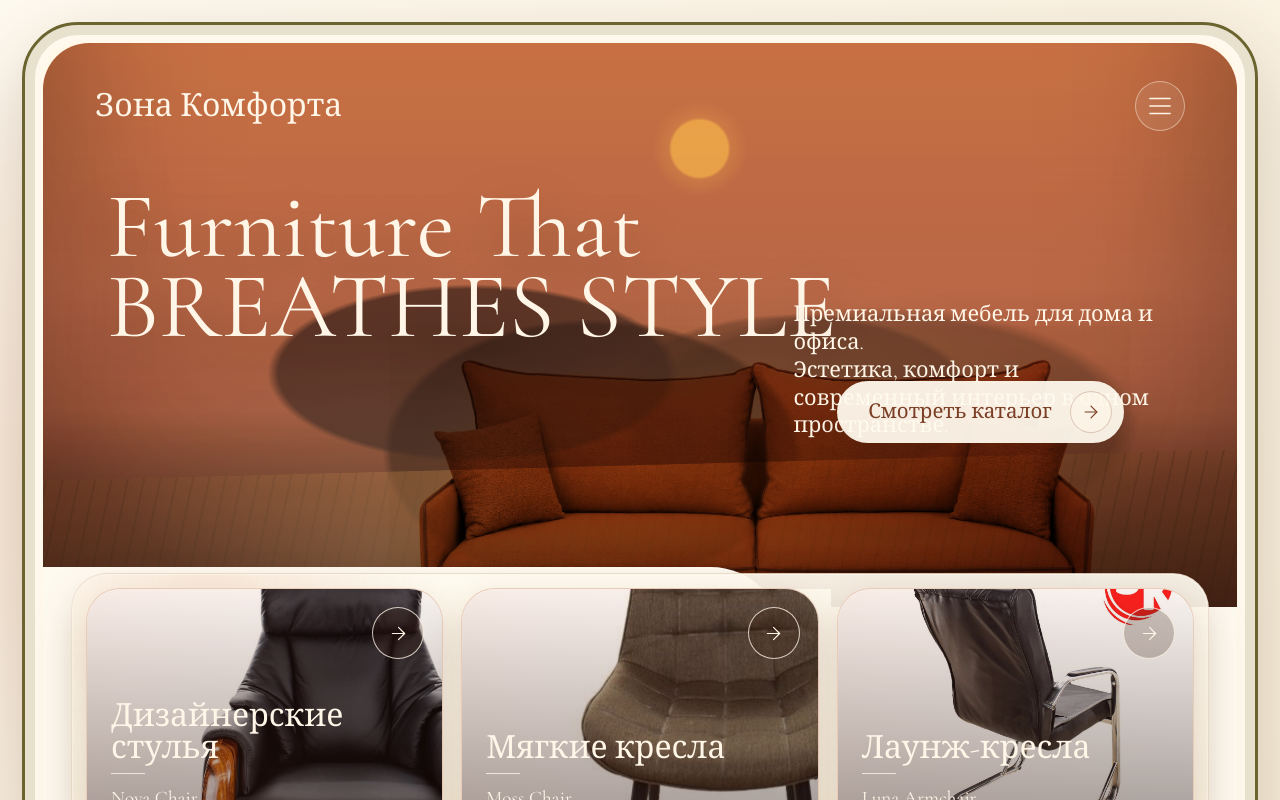
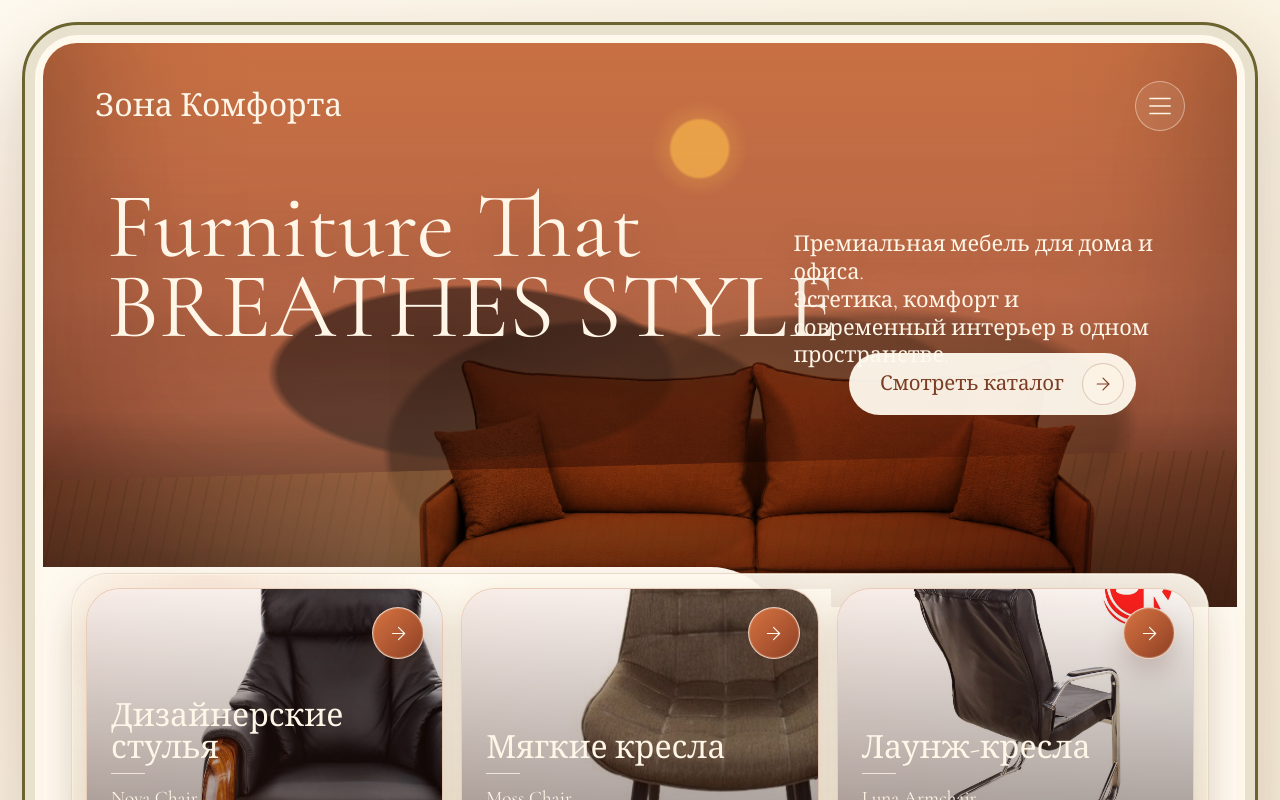
Before and after one commit to ttwixxbot/zona-komforta-catalog, a React (Vite) app: page / in a window 1280 px wide. Shown: the top 800 px of the page. Built offline with nearby package versions, Linux system fonts and the light colour scheme.

Commit message:
Polish hero CTA and card icons

```diff
--- a/src/styles/globals.css
+++ b/src/styles/globals.css
@@ -274,7 +274,7 @@ button {
   position: relative;
   min-height: 720px;
   overflow: hidden;
-  border-radius: 46px;
+  border-radius: 34px;
   color: var(--photo-text);
   background:
     radial-gradient(circle at 55% 16%, #ffb351 0 28px, rgba(255, 179, 81, 0.25) 31px, transparent 48px),
@@ -357,7 +357,7 @@ button {
 .hero-description {
   position: absolute;
   z-index: 4;
-  top: 258px;
+  top: 188px;
   right: 5%;
   max-width: 280px;
   margin: 0;
@@ -382,8 +382,8 @@ button {
 .hero-cta {
   position: absolute;
   z-index: 8;
-  right: 9.5%;
-  bottom: 260px;
+  right: 8.5%;
+  bottom: 288px;
 }
 
 .luxury-button {
@@ -458,9 +458,12 @@ button {
 .icon-arrow {
   width: 52px;
   height: 52px;
-  border: 1px solid rgba(255, 246, 232, 0.78);
+  border: 1px solid rgba(255, 246, 232, 0.74);
   color: var(--photo-text);
-  background: rgba(61, 30, 18, 0.24);
+  background: linear-gradient(135deg, var(--terracotta-bright), var(--terracotta-deep));
+  box-shadow:
+    0 14px 28px rgba(80, 37, 17, 0.22),
+    inset 0 0 0 1px rgba(255, 246, 232, 0.18);
 }
 
 .home-showcase {
```
